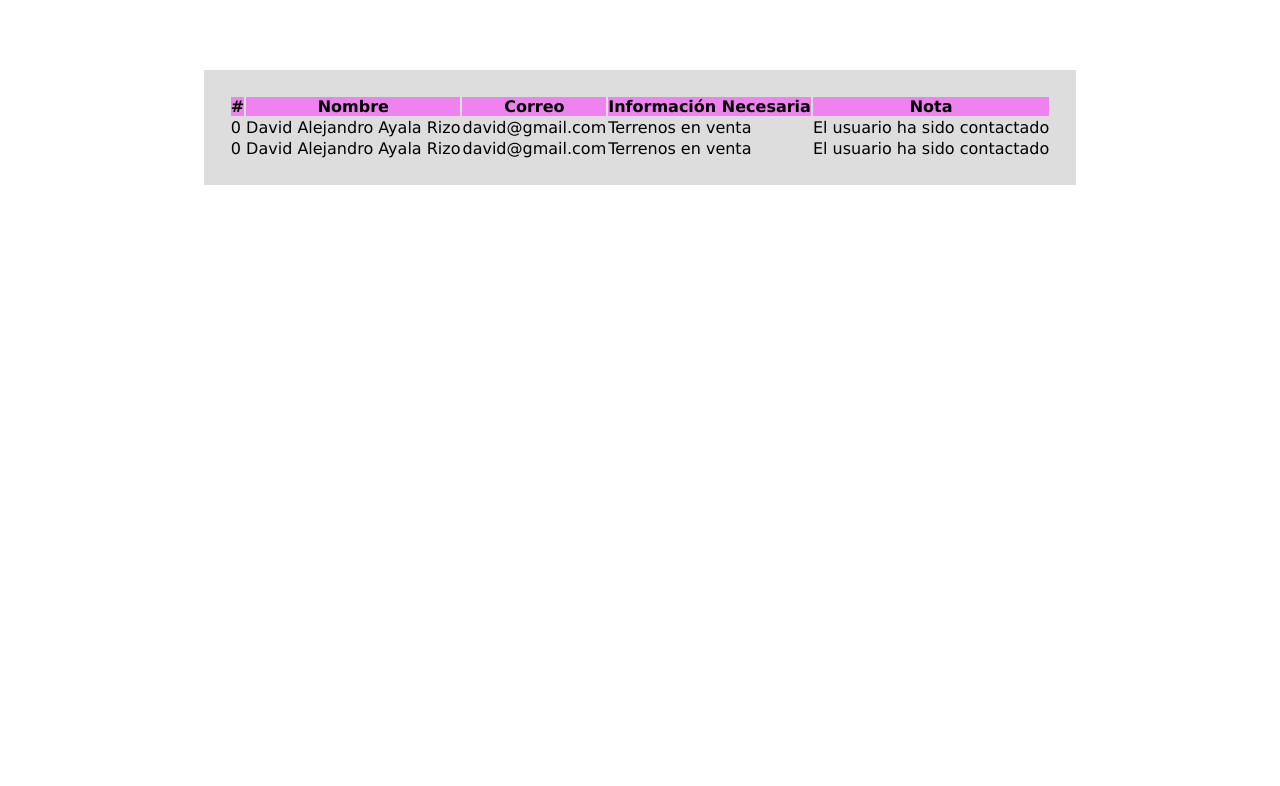
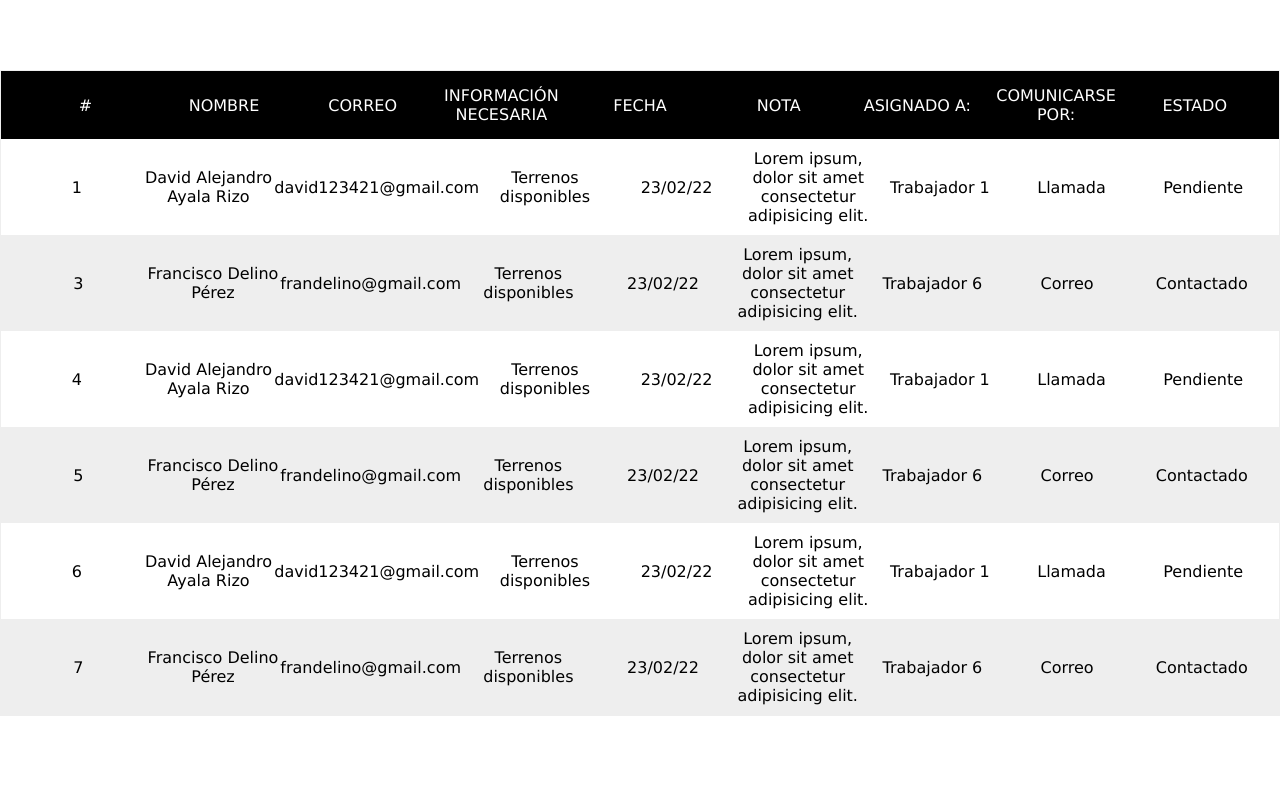
Before and after one commit to AlexRizo/andarah_contacts, a web app: file public/index.html in a window 1280 px wide. Shown: the part 38-824 px from the top of the page. Before the commit the page ends 223 px from the top, so only its background shows below. Run offline with its HTML, style and script files only (its server is not run), Linux system fonts and the light colour scheme.

Commit message:
Usercontrollers

```diff
--- a/models/server.js
+++ b/models/server.js
@@ -6,7 +6,11 @@ import {Server as socketServer } from 'socket.io';
 import path from "path";
 import { fileURLToPath } from "url";
 
-import homeRouter from '../routes/home.js'
+import clientsRouter from '../routes/clients.js'
+import staffsRouter from '../routes/staff.js'
+import authRouter from '../routes/auth.js'
+
+import database from "../connections/database.js";
 
 const __filename = fileURLToPath(import.meta.url);
 const __dirname = path.dirname(__filename);
@@ -18,23 +22,25 @@ class Server {
         this.server = http.createServer(this.app);
         this.io = new socketServer(this.server);
         this.paths = {
-            home: '/home',
+            zapier: '/zapier/api',
+            staff:  '/staff',
+            auth:  '/auth'
         };
 
-        // this.dbConnection();
+        this.dbConnection();
         this.middlewares();
         this.routes();
         this.sockets();
     }
 
-    // async dbConnection() {
-    //     try {
-    //         await db.athenticate();
-    //         console.log('Database online');
-    //     } catch (error) {
-    //         return new Error(`Error al conectarse con la base de datos \n ${error}`)
-    //     }
-    // }
+    async dbConnection() {
+        try {
+            await database.authenticate();
+            console.log('Database online');
+        } catch (error) {
+            throw error;
+        }
+    }
 
     middlewares() {
         this.app.use(cors());
@@ -43,7 +49,9 @@ class Server {
     }
 
     routes() {
-        this.app.use(this.paths.home, homeRouter);
+        this.app.use(this.paths.zapier, clientsRouter);
+        this.app.use(this.paths.staff, staffsRouter);
+        this.app.use(this.paths.auth, authRouter);
 
         this.app.get('*', (req, res) => {
             res.sendFile(path.join(__dirname, '../public/errors', '404.html'));
--- a/package.json
+++ b/package.json
@@ -14,11 +14,15 @@
     "nodemon": "^2.0.20"
   },
   "dependencies": {
+    "bcryptjs": "^2.4.3",
     "cors": "^2.8.5",
     "dotenv": "^16.0.3",
     "express": "^4.18.2",
     "express-validator": "^6.14.2",
     "http": "^0.0.1-security",
+    "jsonwebtoken": "^9.0.0",
+    "mysql2": "^2.3.3",
+    "sequelize": "^6.28.0",
     "socket.io": "^4.5.4"
   }
 }
--- a/public/css/style.css
+++ b/public/css/style.css
@@ -23,13 +23,32 @@
 
 .content {
     max-width: 1920px;
+    width: 100%;
 }
 
 .table {
-    padding: 25px 25px;
-    background: rgb(221, 221, 221);
+    width: 100%;
+	border: 1px solid #EEEEEE;
 }
 
-.t-head {
-    background: violet;
+.table-head {
+    display: flex;
+	width: 100%;
+	background: #000;
+	padding: 15px 15px;
+    color: white;
+    text-transform: uppercase;
+    align-items: center;
 }
+
+.table-row {
+    display: flex;
+	width: 100%;
+	padding: 10px 10px;
+    align-items: center;
+}
+
+.table-data, .head_item {
+    flex: 1 1 20%;
+    text-align: center;
+}
--- a/public/index.html
+++ b/public/index.html
@@ -15,31 +15,89 @@
     </header>
     <section class="body">
         <div class="content">
-            <table class="table">
-                <thead class="t-head">
-                    <th>#</th>
-                    <th>Nombre</th>
-                    <th>Correo</th>
-                    <th>Información Necesaria</th>
-                    <th>Nota</th>
-                </thead>
-                <tbody class="t-body">
-                    <td>0</td>
-                    <td>David Alejandro Ayala Rizo</td>
-                    <td>david@gmail.com</td>
-                    <td>Terrenos en venta</td>
-                    <td>El usuario ha sido contactado</td>
-                </tbody>
-                <tbody class="t-body">
-                    <td>0</td>
-                    <td>David Alejandro Ayala Rizo</td>
-                    <td>david@gmail.com</td>
-                    <td>Terrenos en venta</td>
-                    <td>El usuario ha sido contactado</td>
-                </tbody>
-            </table>
+            <div class="table">
+                <div class="table-head">
+                    <span class="head_item">#</span>
+                    <span class="head_item">Nombre</span>
+                    <span class="head_item">Correo</span>
+                    <span class="head_item">Información necesaria</span>
+                    <span class="head_item">Fecha</span>
+                    <span class="head_item">Nota</span>
+                    <span class="head_item">Asignado a:</span>
+                    <span class="head_item">Comunicarse por:</span>
+                    <span class="head_item">Estado</span>
+                </div>
+                <div class="table-row">
+                    <span class="table-data">1</span>
+                    <span class="table-data">David Alejandro Ayala Rizo</span>
+                    <span class="table-data">david123421@gmail.com</span>
+                    <span class="table-data">Terrenos disponibles</span>
+                    <span class="table-data">23/02/22</span>
+                    <span class="table-data">Lorem ipsum, dolor sit amet consectetur adipisicing elit.</span>
+                    <span class="table-data">Trabajador 1</span>
+                    <span class="table-data">Llamada</span>
+                    <span class="table-data">Pendiente</span>
+                </div>
+                <div class="table-row">
+                    <span class="table-data">3</span>
+                    <span class="table-data">Francisco Delino Pérez</span>
+                    <span class="table-data">frandelino@gmail.com</span>
+                    <span class="table-data">Terrenos disponibles</span>
+                    <span class="table-data">23/02/22</span>
+                    <span class="table-data">Lorem ipsum, dolor sit amet consectetur adipisicing elit.</span>
+                    <span class="table-data">Trabajador 6</span>
+                    <span class="table-data">Correo</span>
+                    <span class="table-data">Contactado</span>
+                </div>
+                <div class="table-row">
+                    <span class="table-data">4</span>
+                    <span class="table-data">David Alejandro Ayala Rizo</span>
+                    <span class="table-data">david123421@gmail.com</span>
+                    <span class="table-data">Terrenos disponibles</span>
+                    <span class="table-data">23/02/22</span>
+                    <span class="table-data">Lorem ipsum, dolor sit amet consectetur adipisicing elit.</span>
+                    <span class="table-data">Trabajador 1</span>
+                    <span class="table-data">Llamada</span>
+                    <span class="table-data">Pendiente</span>
+                </div>
+                <div class="table-row">
+                    <span class="table-data">5</span>
+                    <span class="table-data">Francisco Delino Pérez</span>
+                    <span class="table-data">frandelino@gmail.com</span>
+                    <span class="table-data">Terrenos disponibles</span>
+                    <span class="table-data">23/02/22</span>
+                    <span class="table-data">Lorem ipsum, dolor sit amet consectetur adipisicing elit.</span>
+                    <span class="table-data">Trabajador 6</span>
+                    <span class="table-data">Correo</span>
+                    <span class="table-data">Contactado</span>
+                </div>
+                <div class="table-row">
+                    <span class="table-data">6</span>
+                    <span class="table-data">David Alejandro Ayala Rizo</span>
+                    <span class="table-data">david123421@gmail.com</span>
+                    <span class="table-data">Terrenos disponibles</span>
+                    <span class="table-data">23/02/22</span>
+                    <span class="table-data">Lorem ipsum, dolor sit amet consectetur adipisicing elit.</span>
+                    <span class="table-data">Trabajador 1</span>
+                    <span class="table-data">Llamada</span>
+                    <span class="table-data">Pendiente</span>
+                </div>
+                <div class="table-row">
+                    <span class="table-data">7</span>
+                    <span class="table-data">Francisco Delino Pérez</span>
+                    <span class="table-data">frandelino@gmail.com</span>
+                    <span class="table-data">Terrenos disponibles</span>
+                    <span class="table-data">23/02/22</span>
+                    <span class="table-data">Lorem ipsum, dolor sit amet consectetur adipisicing elit.</span>
+                    <span class="table-data">Trabajador 6</span>
+                    <span class="table-data">Correo</span>
+                    <span class="table-data">Contactado</span>
+                </div>
+            </div>
         </div>
 
     </section>
+
+    <script src="/js/index.js"></script>
 </body>
 </html>
--- /dev/null
+++ b/public/js/index.js
@@ -0,0 +1,11 @@
+const tableRow = document.querySelectorAll('.table-row');
+
+let ir = 0;
+
+for (const row of tableRow) {
+    ir++
+
+    if ((ir % 2) === 0) {
+        row.style.background = '#EEEEEE'
+    }
+}
```
Also changed, not shown: connections/database.js (added, +8 -0 lines), controllers/authController.js (added, +46 -0 lines), controllers/clientsController.js (added, +15 -0 lines), controllers/staffController.js (added, +20 -0 lines), helpers/handleBcrypt.js (added, +8 -0 lines), helpers/jwt.js (added, +42 -0 lines), middlewares/jsonWebToken.js (added, +35 -0 lines), middlewares/validateFields.js (added, +13 -0 lines), models/roles.js (added, +24 -0 lines), models/staff.js (added, +42 -0 lines), models/user.js (added, +69 -0 lines), routes/auth.js (added, +17 -0 lines), routes/clients.js (added, +22 -0 lines), routes/staff.js (added, +16 -0 lines), 1 other file.
